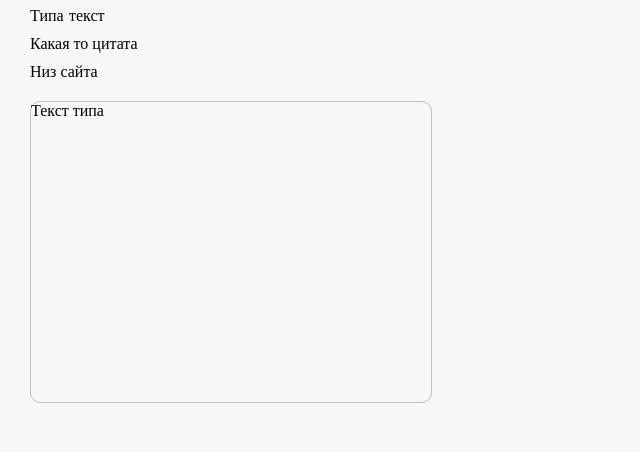
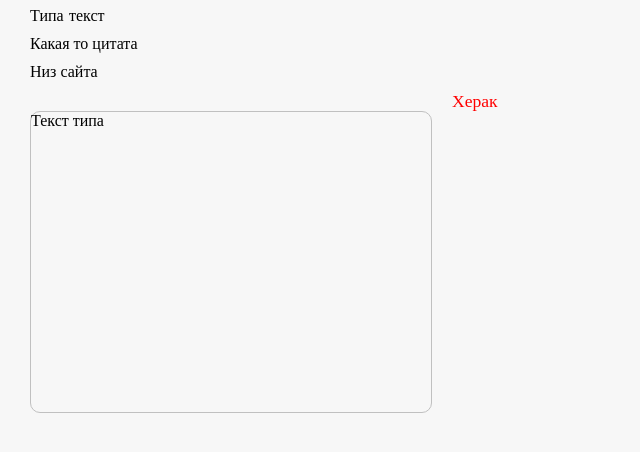
Before and after one commit to rus-baishev/TestSite, a plain HTML site: page index.html in a window 1280 px wide. Shown: the part 60-512 px from the top of the page, without its empty margins (0-640 px from the left). Drawn offline with Linux system fonts and the light colour scheme.

Commit message:
third commit

```diff
--- a/index.html
+++ b/index.html
@@ -13,6 +13,7 @@
 	<div class = "ExampleForGit">
 		Текст типа
 	</div>
+	<span id = "span">Херак</span>
 
 </body>
 </html>
--- a/styles.css
+++ b/styles.css
@@ -16,7 +16,7 @@ p {
 }
 
 .ExampleForGit {
-
+	margin-top: 20px;
 	height: 300px;
 	width: 400px;
 	border: 1px solid silver;
@@ -24,3 +24,10 @@ p {
 	float:left;
 
 }
+
+#span {
+
+	font-size: 1.1em;
+	font-family: Comic Sans MS;
+	color:red;
+}
```
